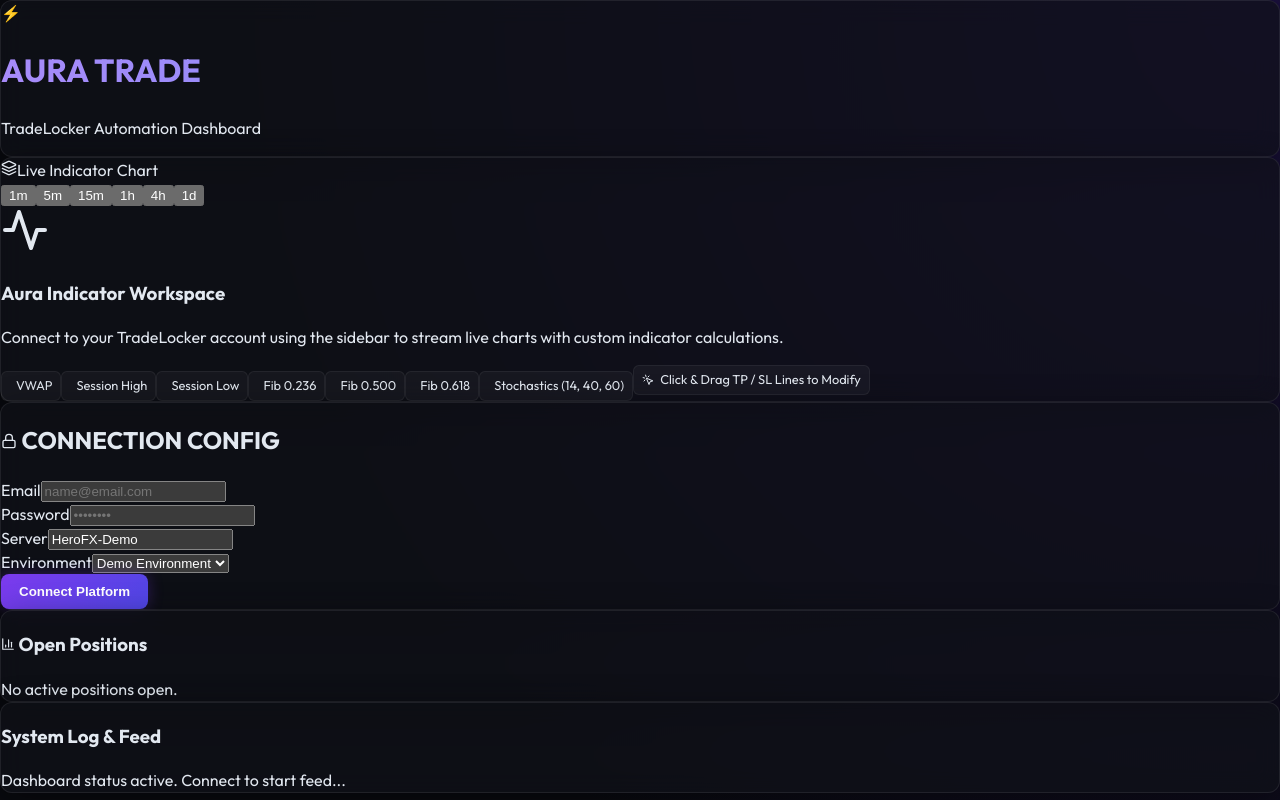
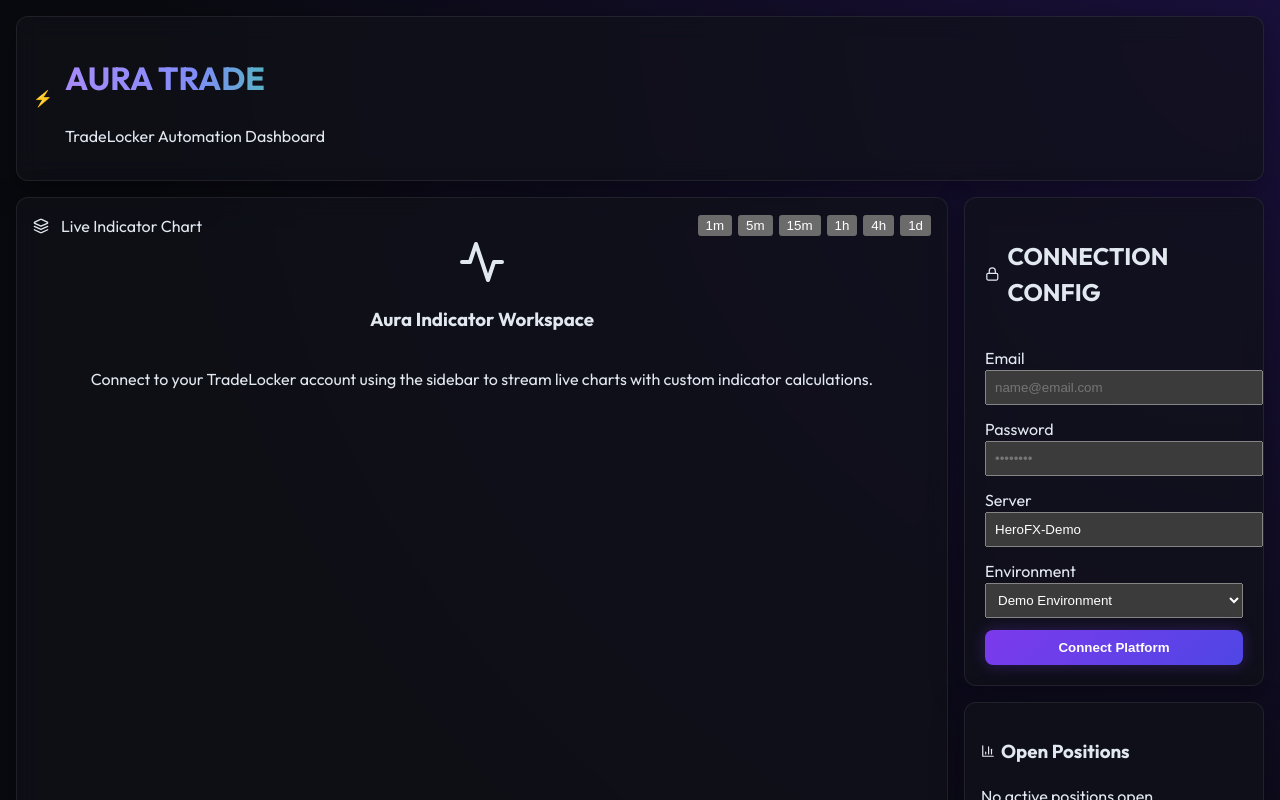
Before and after one commit to 100x4ever/tradelocker-wrapper, a React (Vite) app in the folder frontend/: page / in a window 1280 px wide. Shown: the top 800 px of the page. Built offline with nearby package versions, Linux system fonts and the light colour scheme.

Commit message:
Add custom Vanilla CSS grid and flex layout utilities to index.css to enable split-screen layout

```diff
--- a/frontend/src/index.css
+++ b/frontend/src/index.css
@@ -19,6 +19,51 @@
   min-height: 100vh;
   background: radial-gradient(circle at top right, #1a103c 0%, #090a0f 70%);
   overflow-x: hidden;
+}
+
+/* Layout Utilities (Vanilla CSS implementation of Grid/Flex) */
+.flex { display: flex; }
+.flex-col { flex-direction: column; }
+.flex-wrap { flex-wrap: wrap; }
+.flex-1 { flex: 1; }
+.grid { display: grid; }
+.items-center { align-items: center; }
+.justify-between { justify-content: space-between; }
+.min-h-screen { min-height: 100vh; }
+.w-full { width: 100%; }
+.h-full { height: 100%; }
+
+/* Gaps */
+.gap-1 { gap: 4px; }
+.gap-1\.5 { gap: 6px; }
+.gap-2 { gap: 8px; }
+.gap-3 { gap: 12px; }
+.gap-4 { gap: 16px; }
+.gap-6 { gap: 24px; }
+
+/* Grid Columns */
+.grid-cols-1 { grid-template-columns: repeat(1, minmax(0, 1fr)); }
+.grid-cols-2 { grid-template-columns: repeat(2, minmax(0, 1fr)); }
+.grid-cols-3 { grid-template-columns: repeat(3, minmax(0, 1fr)); }
+
+/* Margins & Paddings */
+.m-4 { margin: 16px; }
+.p-2 { padding: 8px; }
+.p-2\.5 { padding: 10px; }
+.p-3 { padding: 12px; }
+.p-4 { padding: 16px; }
+.p-5 { padding: 20px; }
+.px-4 { padding-left: 16px; padding-right: 16px; }
+.pb-4 { padding-bottom: 16px; }
+
+/* Responsive Grid (Large Screens) */
+@media (min-width: 1024px) {
+  .lg\:grid-cols-4 {
+    grid-template-columns: repeat(4, minmax(0, 1fr));
+  }
+  .lg\:col-span-3 {
+    grid-column: span 3 / span 3;
+  }
 }
 
 /* Scrollbar styles */
```
